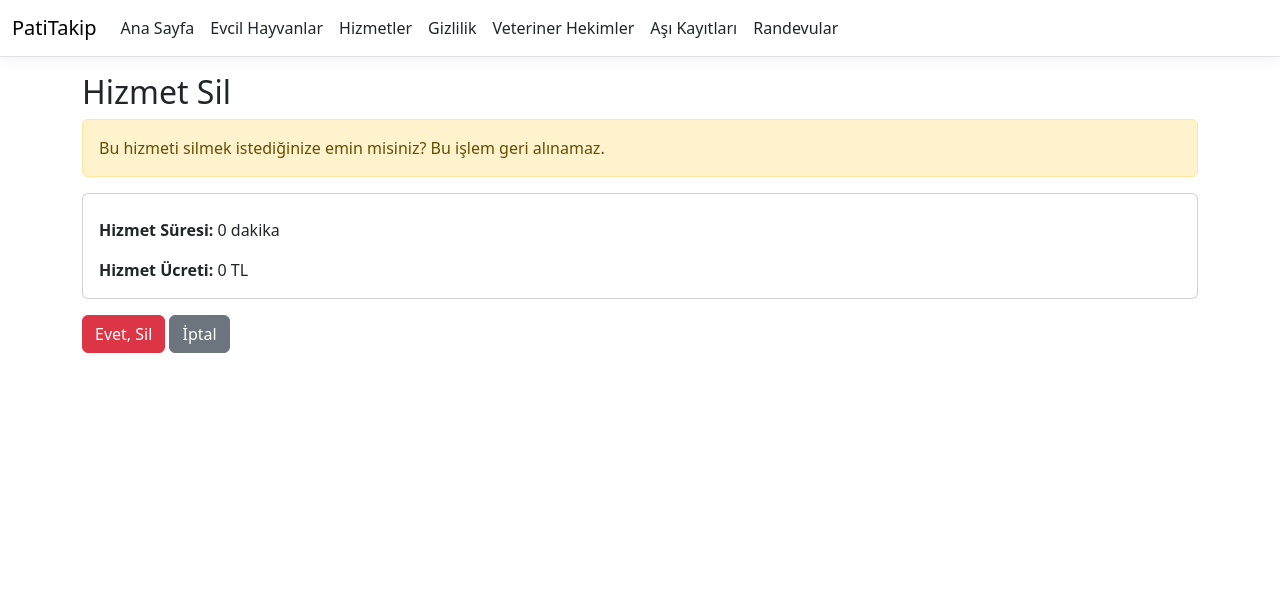
After one commit to semiramis-demirezen/PatiTakip, an ASP.NET Core app: template Views/Services/Delete.cshtml in a window 1280 px wide. The commit adds this page. Shown: the top 593 px of the page. Run offline with ASP.NET Core 8, Linux system fonts and the light colour scheme; the template is opened without the code that fills it, so the values that code supplies are empty; style sheets or scripts are compiled from the project's sources.

Commit message:
Hizmet silme islemi eklendi

```diff
--- /dev/null
+++ b/Views/Services/Delete.cshtml
@@ -0,0 +1,45 @@
+
+@model PatiTakip.Models.Service
+
+@{
+    ViewData["Title"] = "Hizmet Sil";
+}
+
+<h2>Hizmet Sil</h2>
+
+<div class="alert alert-warning">
+    Bu hizmeti silmek istediğinize emin misiniz?
+    Bu işlem geri alınamaz.
+</div>
+
+@* silinecek hizmetin bilgilerini gosteriyoruz *@
+<div class="card mb-3">
+    <div class="card-body">
+        <h5 class="card-title">@Model.Name</h5>
+
+        <p class="card-text">
+            <strong>Hizmet Süresi:</strong>
+            @Model.DurationMinutes dakika
+        </p>
+
+        <p class="card-text">
+            <strong>Hizmet Ücreti:</strong>
+            @Model.Price TL
+        </p>
+    </div>
+</div>
+
+@* silme islemini post istegiyle gonderiyoruz *@
+<form asp-controller="Services"
+      asp-action="DeleteConfirmed"
+      asp-route-id="@Model.Id"
+      method="post">
+
+    <button type="submit" class="btn btn-danger">
+        Evet, Sil
+    </button>
+
+    <a asp-action="Index" class="btn btn-secondary">
+        İptal
+    </a>
+</form>
```
Also changed, not shown: Controllers/ServicesController.cs (+44 -0 lines), Views/Services/Index.cshtml (+6 -2 lines).
